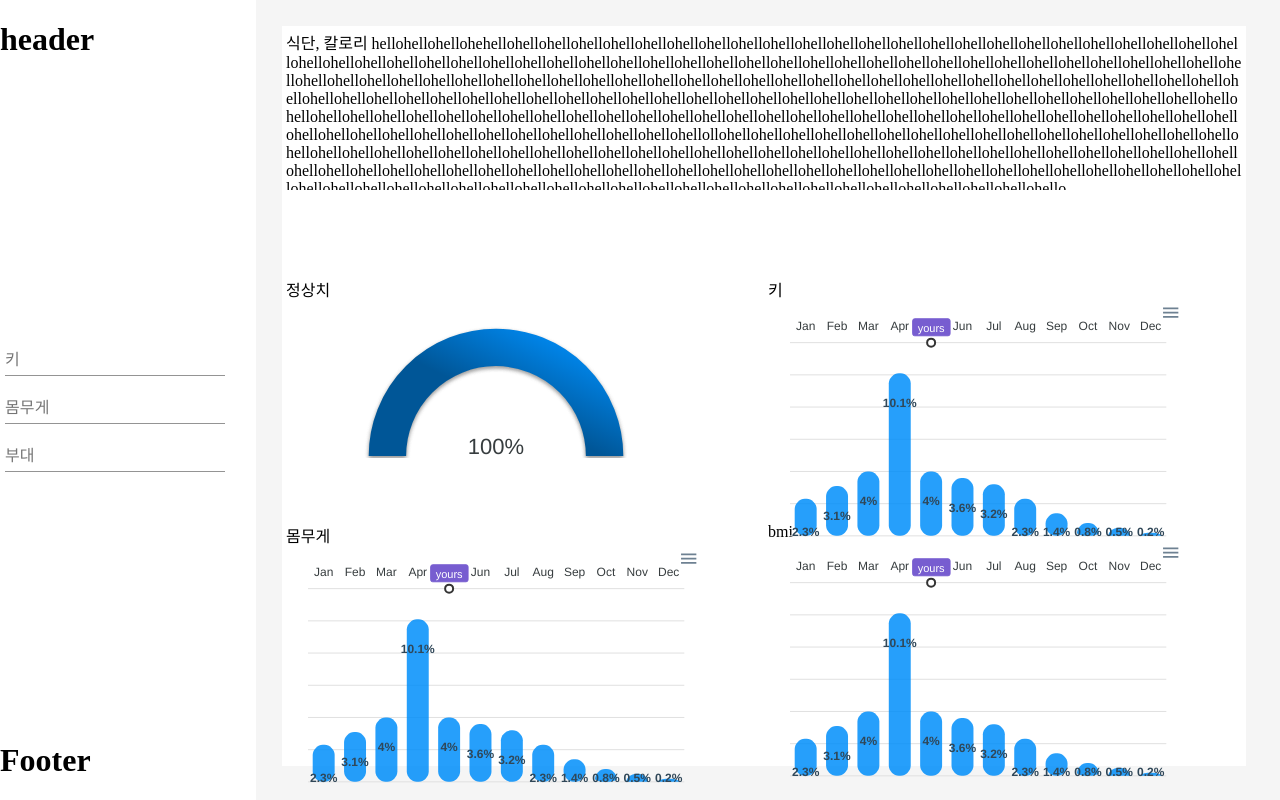
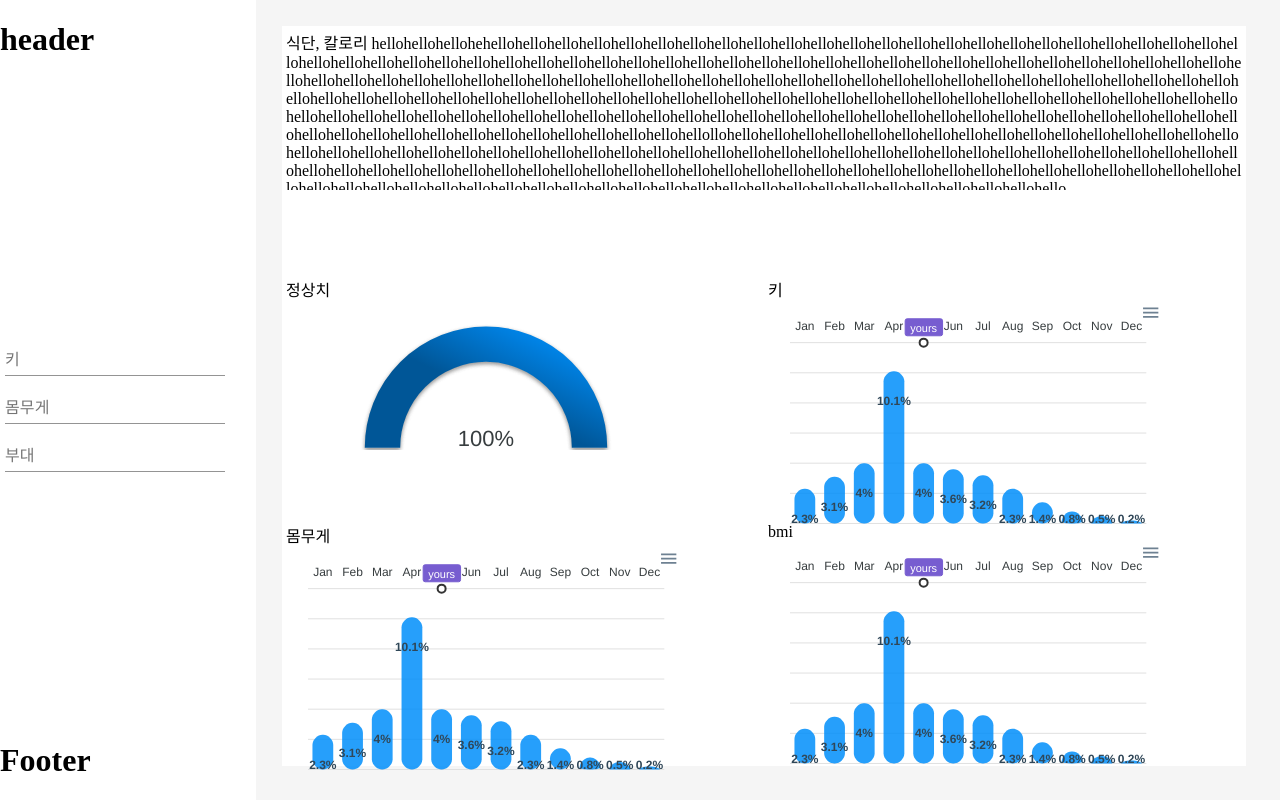
Before and after one commit to leedonggyu1848/projectFront, a React (Create React App) app: page / in a window 1280 px wide. Built offline with nearby package versions, Linux system fonts and the light colour scheme.

Commit message:
fixed card width

```diff
--- a/src/UserResult.jsx
+++ b/src/UserResult.jsx
@@ -39,14 +39,17 @@ const useStyles = makeStyles((theme) => ({
   },
   card:{
     height:'20vh',
-    maxWidth: '420px',
+    width: 'calc(20vh * 2.5)',
+    maxWidth: 'calc((100vw - 316px)/2)',
     '@media (max-width: 960px)':{
-      height: 'unset'
+      height: 'unset',
+      width: 'unset',
+      maxWidth: 'unset'
     }
   },
   x2Card:{
     height:'20vh',
-    overflow: 'scroll',
+    overflowY: 'scroll',
     wordBreak:'break-all',
     '@media (max-width: 960px)':{
       height: 'unset'
--- a/test.html
+++ b/test.html
@@ -26,7 +26,7 @@
 				align-items: center;
 			}
 		}
-    @media (max-width: 700px) {
+    @media (max-width: 768px) {
 			.chart_container {
 				width: 100%;
 				background-color: #edc980;
```
